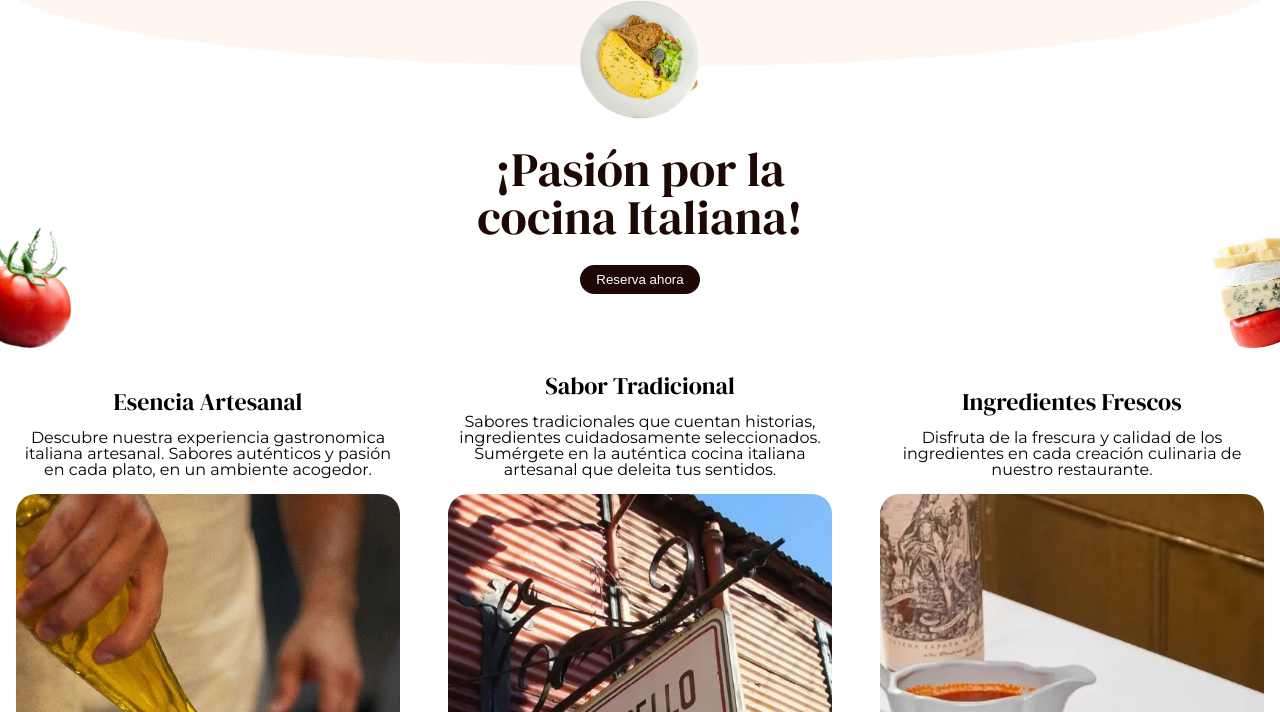
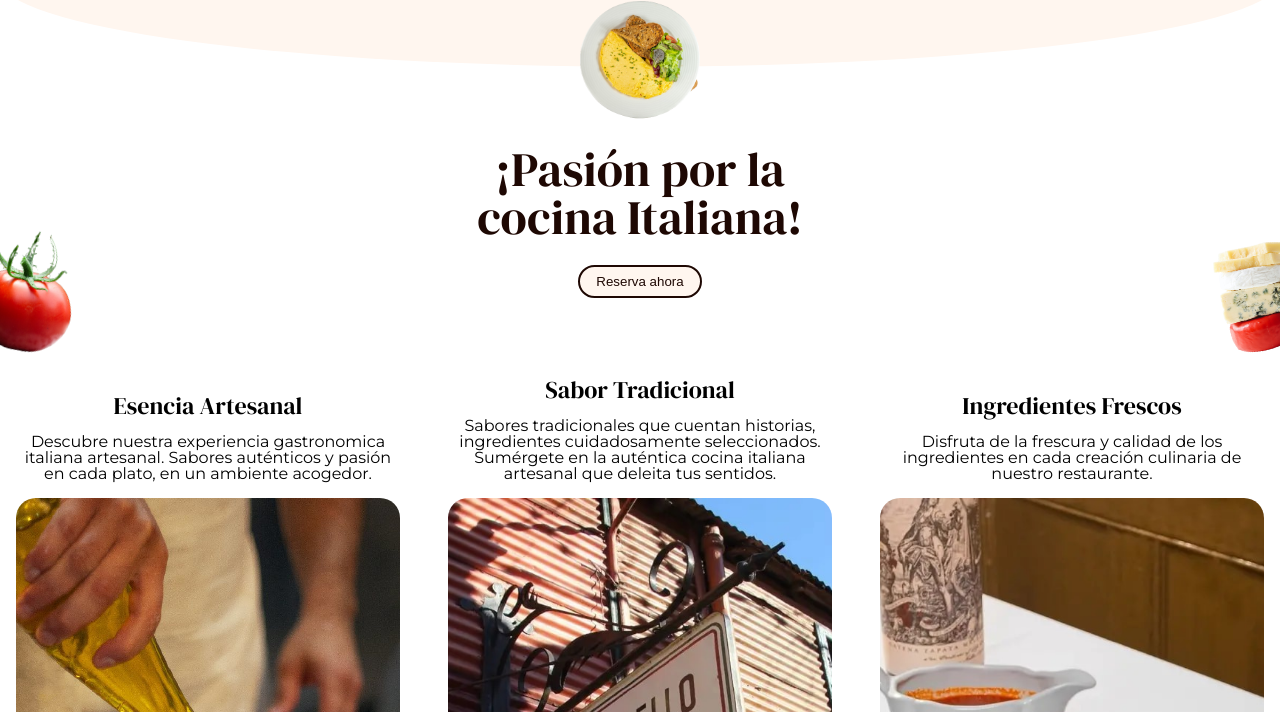
Before and after one commit to Andrea-Cal/il_matterello, a plain HTML site: page index.html in a window 1280 px wide. In both pictures the pointer is over the button "Reserva ahora". Shown: the part 88-800 px from the top of the page. Drawn offline with Linux system fonts and the light colour scheme.

Commit message:
agrego detalles en el hover del button

```diff
--- a/styles/hero.css
+++ b/styles/hero.css
@@ -66,9 +66,18 @@
 
 .hero-content > button{
   background-color: var(--black-color);
-  border: var(--black-color);
+  border: 2px solid var(--black-color);
   color: white;
   padding: 0.5em 1.2em;
   border-radius: 20px;
   width: fit-content;
+  transition: all;
+  transition-duration: 200ms;
 }
+
+.hero-content > button:hover{
+  color: var(--black-color);
+  background-color: var(--primary-color);
+  border: 2px solid var(--black-color);
+  cursor: pointer;
+}
```
